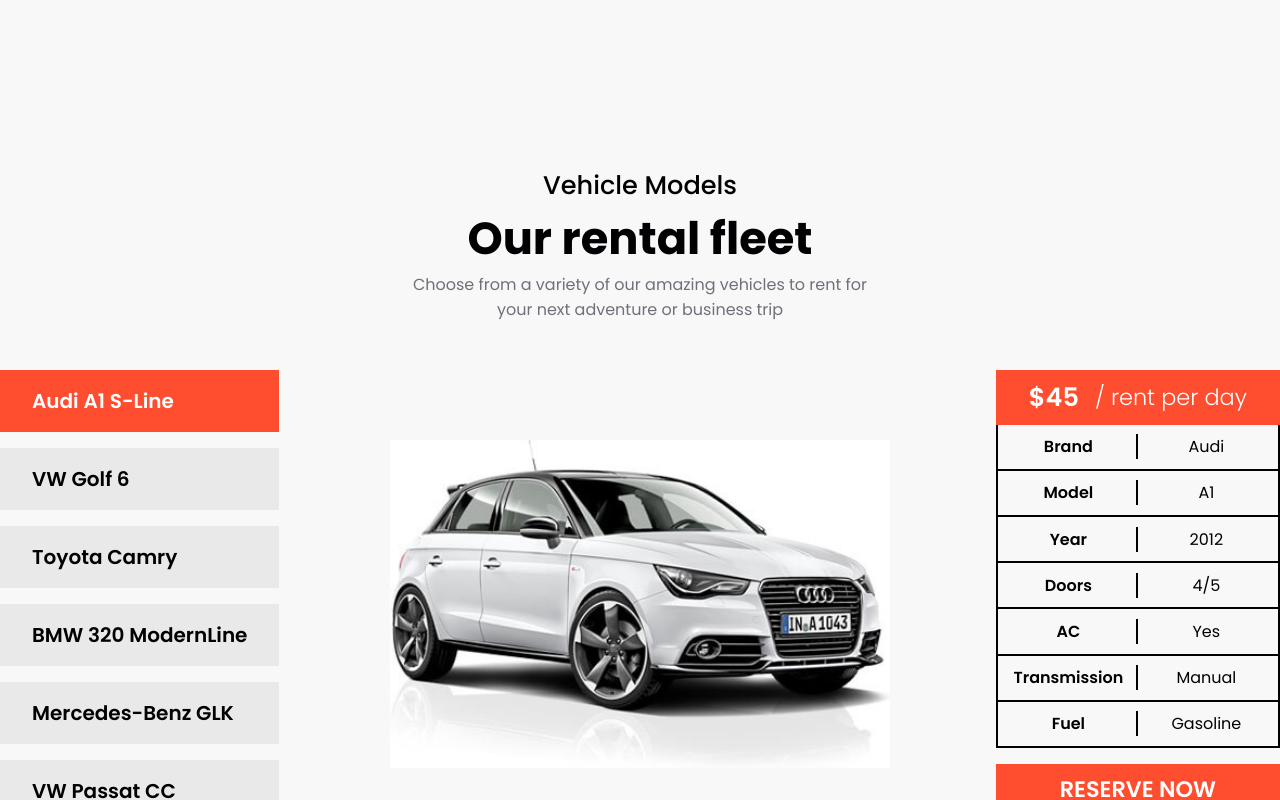
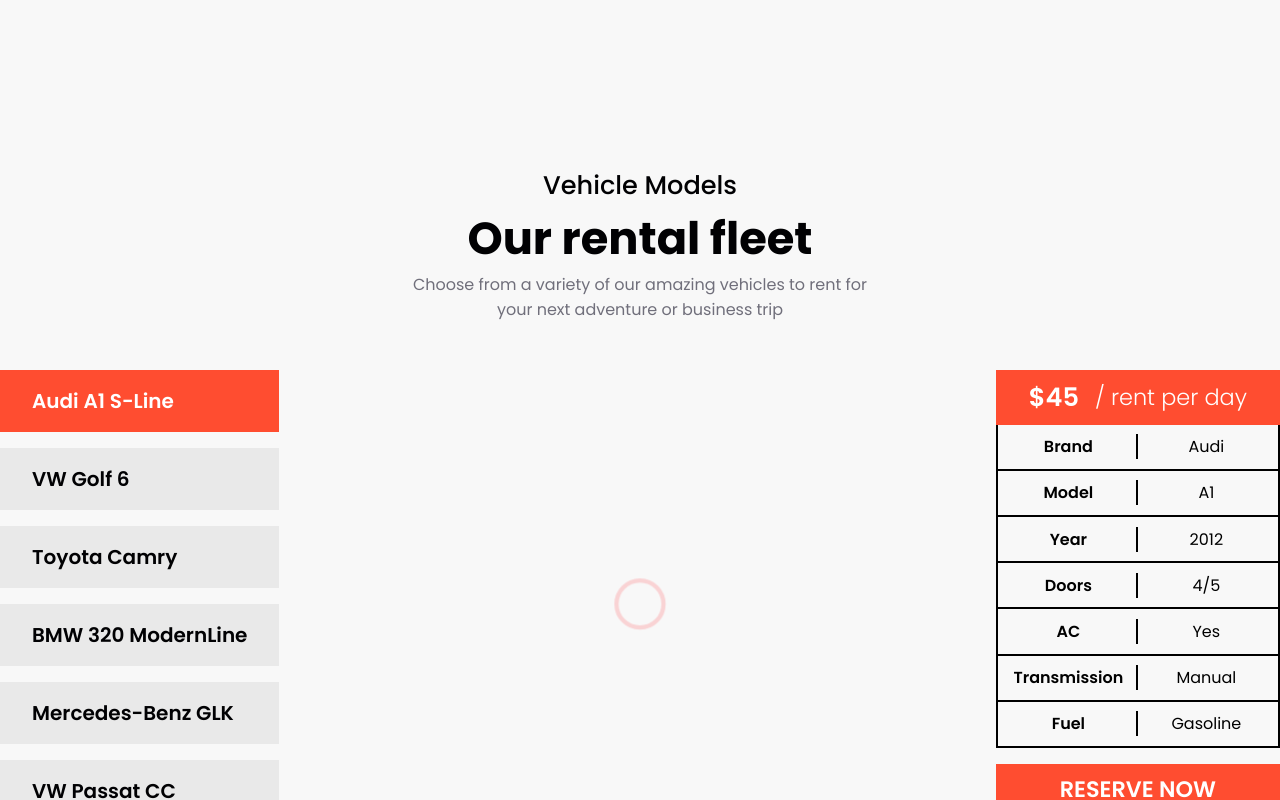
Before and after one commit to imrashidov/car-rental-project, a React (Vite) app: page / in a window 1280 px wide. Both pictures are taken after a click on the button "Audi A1 S-Line". Shown: the part 1973-2773 px from the top of the page. Built offline with nearby package versions, Linux system fonts and the light colour scheme.

Commit message:
Add: Spinner for Car Image load

```diff
--- a/package.json
+++ b/package.json
@@ -13,7 +13,8 @@
     "@react-icons/all-files": "^4.1.0",
     "react": "^18.2.0",
     "react-dom": "^18.2.0",
-    "react-icons": "^4.12.0"
+    "react-icons": "^4.12.0",
+    "react-spinners": "^0.13.8"
   },
   "devDependencies": {
     "@types/react": "^18.2.43",
--- a/src/App.css
+++ b/src/App.css
@@ -357,6 +357,8 @@
 }
 .car-content__car-image {
   display: flex;
+  justify-content: center;
+  width: 30rem;
   align-items: center;
   height: 100%;
 }
@@ -441,3 +443,5 @@
   background-color: var(--secondary-color) !important;
   color: #fff;
 }
+.loader {
+}
--- a/src/components/PickCar.jsx
+++ b/src/components/PickCar.jsx
@@ -1,12 +1,19 @@
 import { useState } from "react";
 import carModels from "../data/CarModels";
+import { PuffLoader } from "react-spinners";
 
 const PickCar = () => {
   const [activeCar, setActiveCar] = useState(0);
+  const [isLoading, setIsLoading] = useState(true);
   const car = carModels[activeCar];
+
+  const handleLoad = () => {
+    setIsLoading(false);
+  };
 
   const handleActiveCar = (e) => {
     setActiveCar(e);
+    setIsLoading(true);
   };
 
   return (
@@ -36,7 +43,13 @@
             </div>
           </div>
           <div className="car-content__car-image">
-            <img src={car.img} alt={car.title} />
+            {isLoading && <PuffLoader color={"#ff5a60"} className="loader" />}
+            <img
+              src={car.img}
+              alt={car.title}
+              onLoad={handleLoad}
+              style={{ display: isLoading ? "none" : "block" }}
+            />
           </div>
           <div className="car-content__car-details">
             <div className="car-details__price">
```
Also changed, not shown: 1 other file (tests, documents, lock files or other folders).
